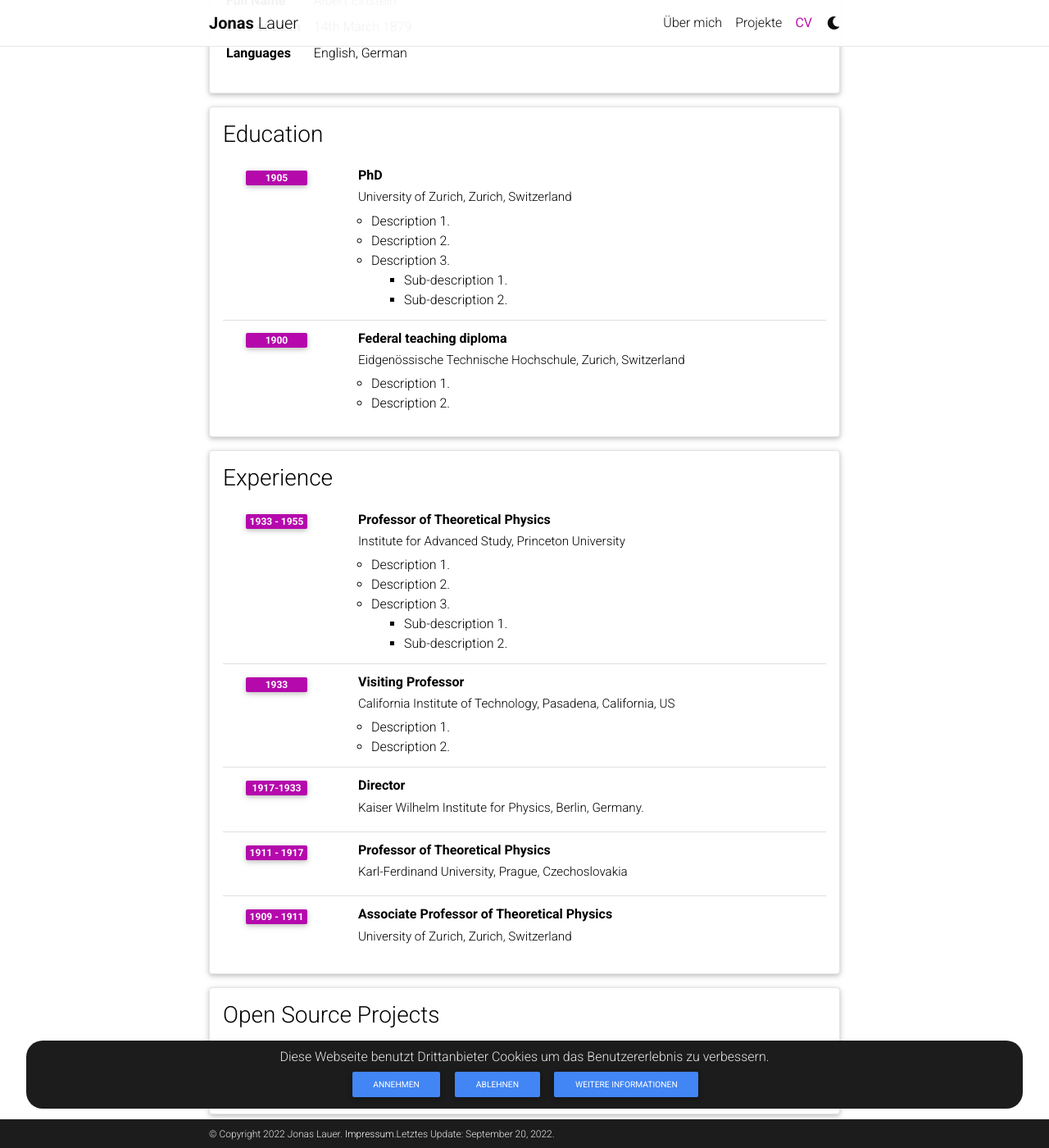
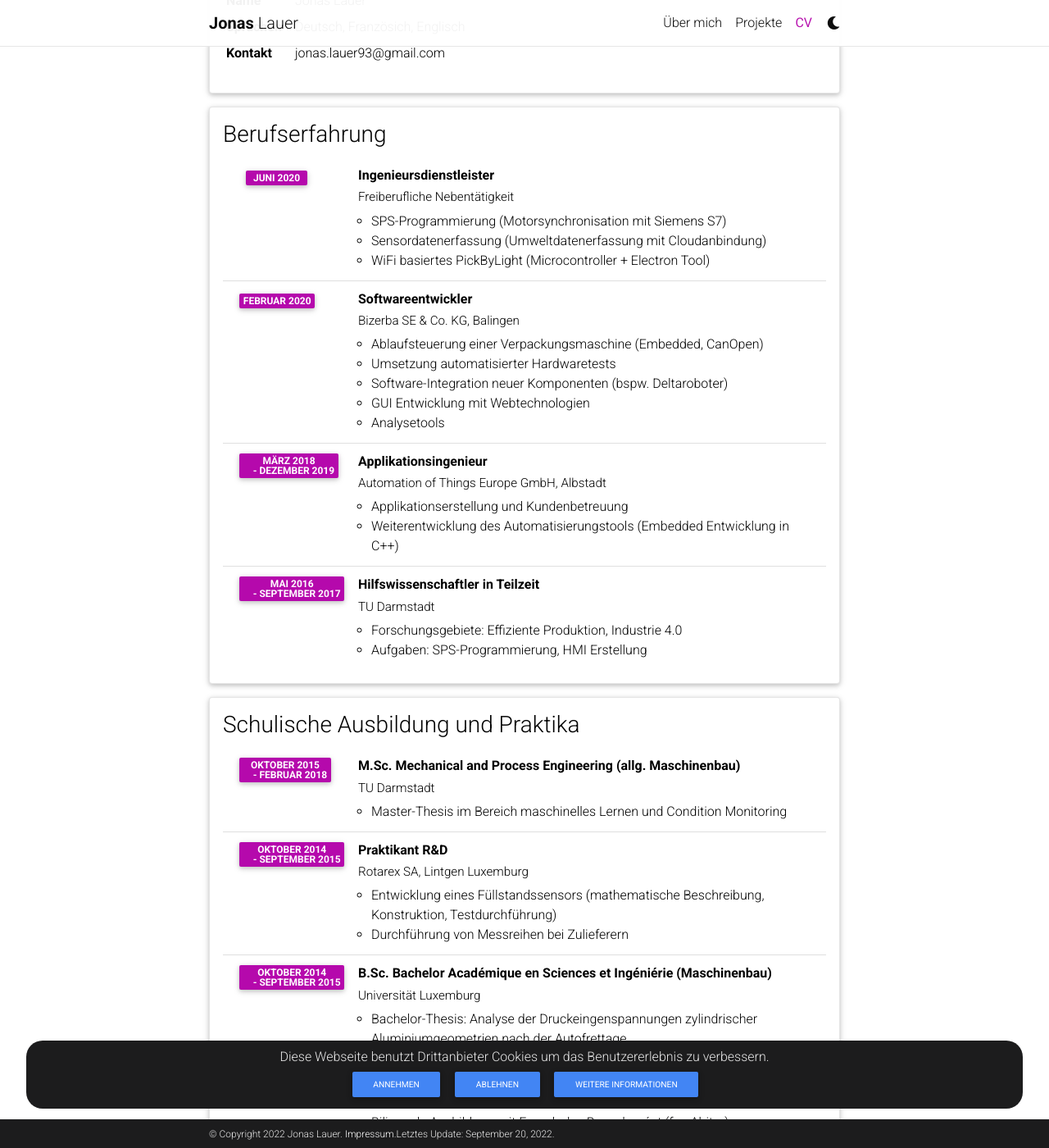
Before and after one commit to jnslr/jnslr.github.io, a Jekyll site: the page built from _pages/cv.md, in a window 1280 px wide and 1400 px high, scrolled down 262 px. Shown: the whole window at 82% size. Built offline with Jekyll 4.4.1, drawn with Linux system fonts in a browser that asks for light colours; a style sheet for code colours, icons or effects is not loaded; some of the changed text lies outside the part shown.

Commit message:
Update CV

```diff
--- a/_config.yml
+++ b/_config.yml
@@ -91,8 +91,7 @@ instagram_id: # your instagram id
 facebook_id: # your facebook id
 discord_id: # your discord id (18-digit unique numerical identifier)
 
-contact_note: >
-  You can even add a little note about which of these is the best way to reach you.
+contact_note:
 
 # -----------------------------------------------------------------------------
 # Analytics and search engine verification
--- a/_data/cv.yml
+++ b/_data/cv.yml
@@ -1,97 +1,118 @@
-- title: General Information
+- title: Allgemeines
   type: map
   contents:
-    - name: Full Name
-      value: Albert Einstein
-    - name: Date of Birth
-      value: 14th March 1879
-    - name: Languages
-      value: English, German
+    - name: Name
+      value: Jonas Lauer
+    - name: Sprachen
+      value: Deutsch, Französich, Englisch
+    - name: Kontakt
+      value: jonas.lauer93@gmail.com
 
-- title: Education
+- title: Berufserfahrung
   type: time_table
   contents:
-    - title: PhD
-      institution: University of Zurich, Zurich, Switzerland
-      year: 1905
+    - title: Ingenieursdienstleister
+      institution: Freiberufliche Nebentätigkeit
+      year: Juni 2020
       description:
-        - Description 1.
-        - Description 2.
-        - title: Description 3.
-          contents:
-            - Sub-description 1.
-            - Sub-description 2.
-    - title: Federal teaching diploma
-      institution: Eidgenössische Technische Hochschule, Zurich, Switzerland
-      year: 1900
+        - SPS-Programmierung (Motorsynchronisation mit Siemens S7)
+        - Sensordatenerfassung (Umweltdatenerfassung mit Cloudanbindung)
+        - WiFi basiertes PickByLight (Microcontroller + Electron Tool)
+    - title: Softwareentwickler
+      institution: Bizerba SE & Co. KG, Balingen
+      year: Februar 2020
       description:
-        - Description 1.
-        - Description 2.
+        - Ablaufsteuerung einer Verpackungsmaschine (Embedded, CanOpen)
+        - Umsetzung automatisierter Hardwaretests
+        - Software-Integration neuer Komponenten (bspw. Deltaroboter)
+        - GUI Entwicklung mit Webtechnologien
+        - Analysetools
+    - title: Applikationsingenieur
+      institution: Automation of Things Europe GmbH, Albstadt
+      year: März 2018 <br>&nbsp;&nbsp;&nbsp;&nbsp;- Dezember 2019
+      description:
+        - Applikationserstellung und Kundenbetreuung
+        - Weiterentwicklung des Automatisierungstools (Embedded Entwicklung in C++)
+    - title: Hilfswissenschaftler in Teilzeit
+      institution: TU Darmstadt
+      year: Mai 2016 <br>&nbsp;&nbsp;&nbsp;&nbsp;- September 2017
+      description:
+        - "Forschungsgebiete: Effiziente Produktion, Industrie 4.0"
+        - "Aufgaben: SPS-Programmierung, HMI Erstellung"
 
-- title: Experience
+
+- title: Schulische Ausbildung und Praktika
   type: time_table
   contents:
-    - title: Professor of Theoretical Physics
-      institution: Institute for Advanced Study, Princeton University
-      year: 1933 - 1955
+    - title: M.Sc. Mechanical and Process Engineering (allg. Maschinenbau)
+      institution: TU Darmstadt
+      year: Oktober 2015<br>&nbsp;&nbsp;&nbsp;&nbsp;- Februar 2018
       description:
-        - Description 1.
-        - Description 2.
-        - title: Description 3.
-          contents:
-            - Sub-description 1.
-            - Sub-description 2.
-    - title: Visiting Professor
-      institution: California Institute of Technology, Pasadena, California, US
-      year: 1933
+        - Master-Thesis im Bereich maschinelles Lernen und Condition Monitoring
+    - title: Praktikant R&D
+      institution: Rotarex SA, Lintgen Luxemburg
+      year: Oktober 2014 <br>&nbsp;&nbsp;&nbsp;&nbsp;- September 2015
       description:
-        - Description 1.
-        - Description 2.
+        - Entwicklung eines Füllstandssensors (mathematische Beschreibung, Konstruktion, Testdurchführung)
+        - Durchführung von Messreihen bei Zulieferern
+    - title: B.Sc. Bachelor Académique en Sciences et Ingéniérie (Maschinenbau)
+      institution: Universität Luxemburg
+      year: Oktober 2014 <br>&nbsp;&nbsp;&nbsp;&nbsp;- September 2015
+      description:
+        - "Bachelor-Thesis: Analyse der Druckeingenspannungen zylindrischer Aluminiumgeometrien nach der Autofrettage"
+    - title: Allgemeine Hochschulreife
+      institution: Gymnasium Johanneum, Homburg
+      year: Oktober 2014 <br>&nbsp;&nbsp;&nbsp;&nbsp;- September 2015
+      description:
+        - Bilinguale Ausbildung mit Erwerb des Baccalauréat (frz. Abitur)
 
-    - title: Director
-      institution: Kaiser Wilhelm Institute for Physics, Berlin, Germany.
-      year: 1917-1933
-
-    - title: Professor of Theoretical Physics
-      institution: Karl-Ferdinand University, Prague, Czechoslovakia
-      year: 1911 - 1917
-      description:
-
-    - title: Associate Professor of Theoretical Physics
-      institution: University of Zurich, Zurich, Switzerland
-      year: 1909 - 1911
-
-- title: Open Source Projects
-  type: time_table
-  contents:
-    - title: <a href="https://github.com/alshedivat/al-folio">al-folio</a>
-      year: 2015-now
-      description: A beautiful, simple, clean, and responsive Jekyll theme for academics.
-
-- title: Honors and Awards
-  type: time_table
-  contents:
-    - year: 1921
-      items:
-        - Nobel Prize in Physics
-        - Matteucci Medal
-    - year: 2029
-      items:
-        - Max Planck Medal
-
-- title: Academic Interests
+- title: Kenntnisse und Schulungen
   type: nested_list
   contents:
-    - title: Topic 1.
+    - title: Schulungen
       items:
-        - Description 1.
-        - Description 2.
-    - title: Topic 2.
+        - ISTQB Certified Tester Foundation Level (CTFL)
+        - Scrum Master
+    - title: Textverarbeitung und Office
       items:
-        - Description 1.
-        - Description 2.
+        - MS Office
+        - LaTeX
+        - Markdown
+    - title: Kommunikations/Feldbus- Protokolle
+      items:
+        - OPC-UA, Modbus (RTU/TCP), MQTT
+        - CanOpen
+        - SPI, I2C
+    - title: Programmiersprachen und Tools
+      items:
+        - C++, Java, Webtechnologien (HTML/CSS, Javascript), Python, Lua
+        - GIT
+        - Docker, AzureDevOps (WorkItems,Codeverwaltung,ContinousIntegration)
+        - Datenbanken (InfluxDB, PostgreSQL, IndexedDB)
+    - title: SPS Programmierung
+      items:
+        - B&R, Beckhoff, PLCnext, PiXtend, Rexroth, Siemens
+        - Programmierung in ST
+    - title: Simulation
+      items:
+        - MatLab, MatLab Simulink, SciLab, LabView
+    - title: CAD
+      items:
+        - Autodesk Inventor, Autodesk Fusion, CATIA V5, FreeCAD
 
-- title: Other Interests
-  type: list
+- title: Freizeit
+  type: nested_list
   contents:
-    - <u>Hobbies:</u> Hobby 1, Hobby 2, etc.
+    - title: Ehrenamt
+      items:
+        - Volleyballtrainer
+        - Passmanagement + Ausschussmitglied
+    - title: Sport
+      items:
+        - Volleyball
+        - Crossfit
+    - title: Technik
+      items:
+        - 3D-Druck
+        - Handwerkliche Tätigkeiten
+        - Programmieren
```
